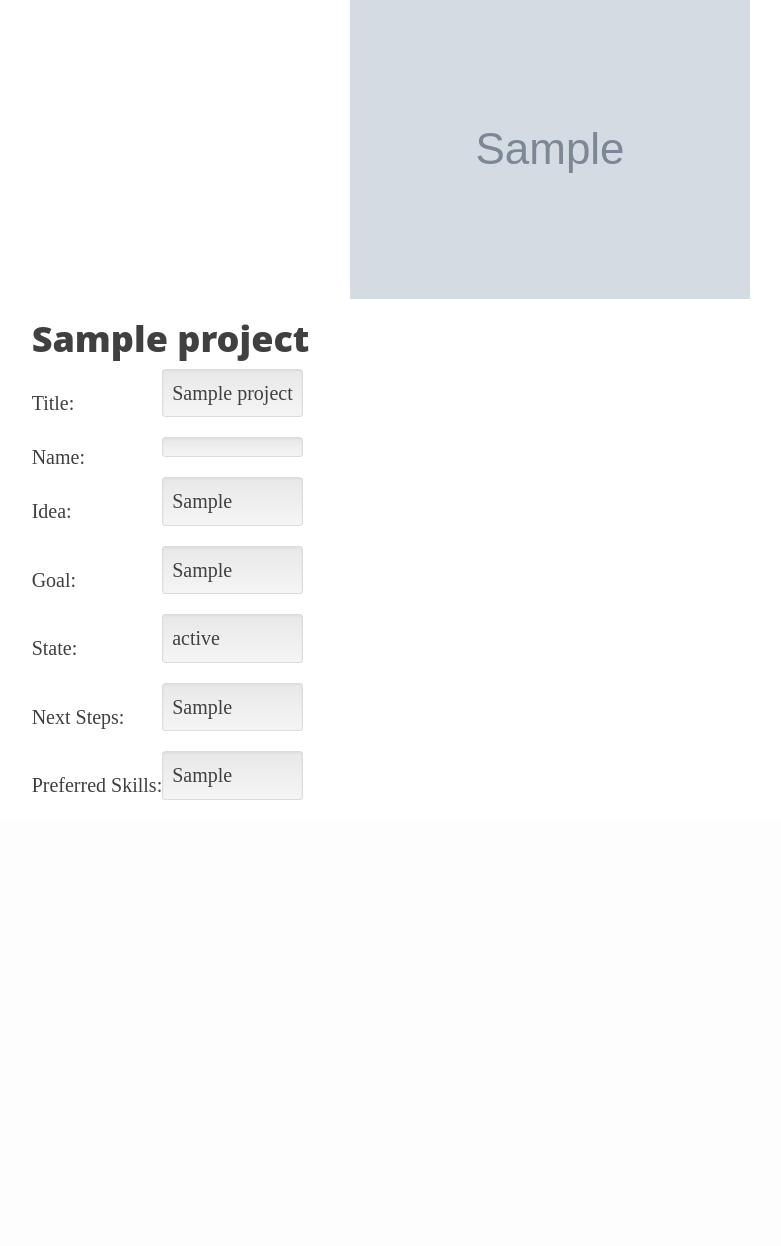
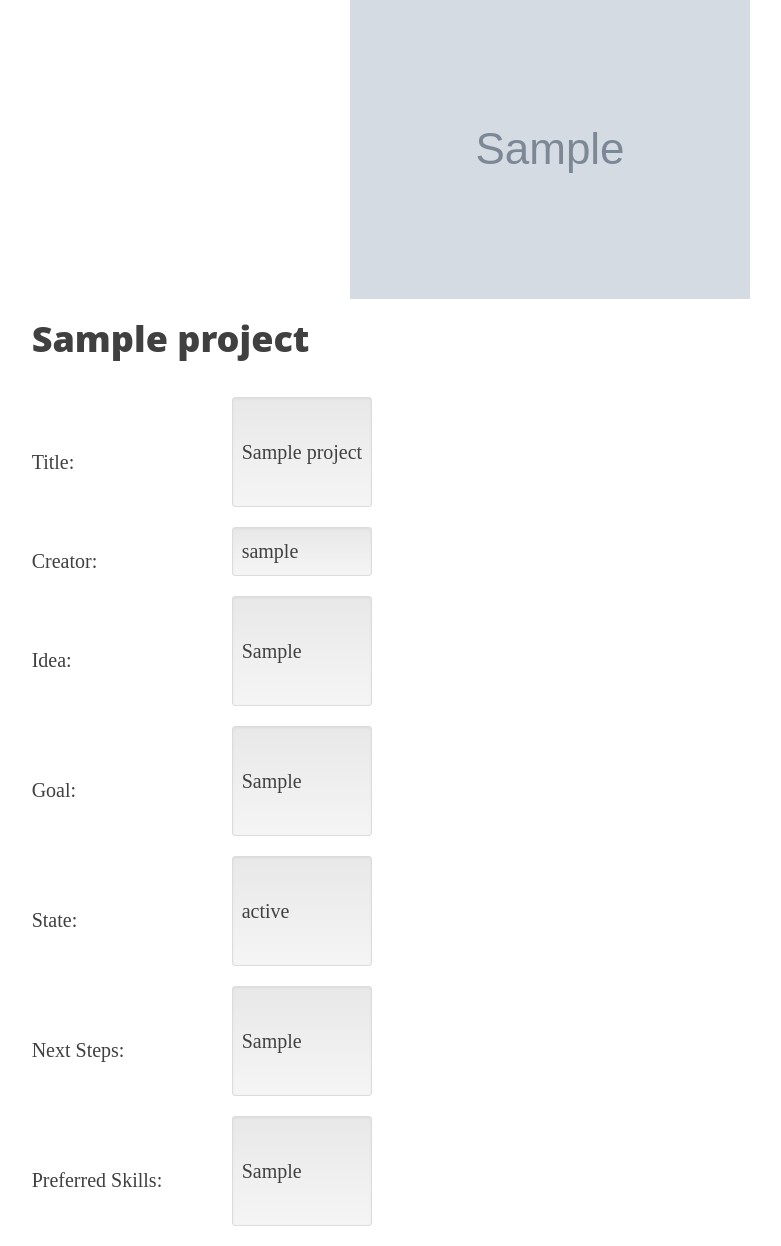
Before and after one commit to Toasterson/projectwe, a Django app: page /project/1 in a window 1280 px wide. Shown: the part 143-1389 px from the top of the page, without its empty margins (90-871 px from the left). Before the commit the page ends 943 px from the top, so only its background shows below. Run offline with Django 3.2, Linux system fonts and the light colour scheme; tables that the repository leaves empty hold one stand-in row (values such as "Sample post"); grey boxes marked "Sample" are stand-in pictures; some libraries are stand-ins or nearby versions.

Commit message:
Fixed: Project Creation and templates. Fixed: Image to Big on List.

```diff
--- a/projectwe/models.py
+++ b/projectwe/models.py
@@ -12,8 +12,8 @@
 class Project(models.Model):
     title = models.CharField(max_length=200)
     slug = AutoSlugField(populate_from='title')
-    members = models.ManyToManyField(User, blank=True, related_name='members')
-    created_by = models.ForeignKey(User, related_name='created_by')
+    members = models.ManyToManyField(BaseUser, blank=True, related_name='project')
+    created_by = models.ForeignKey(BaseUser, related_name='created_by')
     idea = models.TextField(blank=True)
     goal = models.TextField(blank=True)
     state = models.TextField(blank=True)
--- a/projectwe/templates/detail.html
+++ b/projectwe/templates/detail.html
@@ -1,38 +1,41 @@
 {% extends "base.html" %}
 
 {% block content %}
-<div class="col-lg-10 col-md-10 col-lg-offset-1 col-md-offset-1">
-    <img src="{{ object.picture.url }}" id="project_detail_picture">
+<div class="col-lg-10 col-md-10 col-lg-offset-1 col-md-offset-1" xmlns="http://www.w3.org/1999/html">
+    {% if object.picture %}
+        <img src="{{ object.picture.url }}" id="project_detail_picture">
+    {% endif %}
     <h1>{{ object.title }}</h1>
+    </br>
     <table>
         <tbody>
             <tr>
-                <td>Title:</td>
-                <td><div class="well well-sm">{{ project.title }}</div></td>
+                <td width="200">Title:</td>
+                <td><div class="well well-sm">{{ project.title|linebreaks }}</div></td>
             </tr>
             <tr>
-                <td>Name:</td>
-                <td><div class="well well-sm">{{ project.name }}</div></td>
+                <td>Creator:</td>
+                <td><div class="well well-sm">{{ project.created_by }}</div></td>
             </tr>
             <tr>
                 <td>Idea:</td>
-                <td><div class="well well-sm">{{ project.idea }}</div></td>
+                <td><div class="well well-sm">{{ project.idea|linebreaks }}</div></td>
             </tr>
             <tr>
                 <td>Goal:</td>
-                <td><div class="well well-sm">{{ project.goal }}</div></td>
+                <td><div class="well well-sm">{{ project.goal|linebreaks }}</div></td>
             </tr>
             <tr>
                 <td>State:</td>
-                <td><div class="well well-sm">{{ project.state }}</div></td>
+                <td><div class="well well-sm">{{ project.state|linebreaks }}</div></td>
             </tr>
             <tr>
                 <td>Next Steps:</td>
-                <td><div class="well well-sm">{{ project.next_steps }}</div></td>
+                <td><div class="well well-sm">{{ project.next_steps|linebreaks }}</div></td>
             </tr>
             <tr>
                 <td>Preferred Skills:</td>
-                <td><div class="well well-sm">{{ project.preferred_skills }}</div></td>
+                <td><div class="well well-sm">{{ project.preferred_skills|linebreaks }}</div></td>
             </tr>
         </tbody>
     </table>
--- a/projectwe/templates/list.html
+++ b/projectwe/templates/list.html
@@ -8,7 +8,7 @@
                 <div class="panel panel-default">
                     <div class="panel-body">
                         {% if project.picture %}
-                            <img src="{{ project.picture.url }}">
+                            <img src="{{ project.picture.url }}" height="400">
                         {% endif %}
                     </div>
                     <div class="panel-footer">{{ project.title }}</div>
--- a/projectwe/views.py
+++ b/projectwe/views.py
@@ -30,6 +30,6 @@
 
     def form_valid(self, form):
         # Custom Form Post Processing Here
-        form.instance.created_by = User.objects.get(user=self.request.user)
-        form.instance.members.add(User.objects.get(user=self.request.user))
+        form.instance.created_by = self.request.user
+        #form.instance.members.add(User.objects.get(user=self.request.user))
         return super(UploadProjectView, self).form_valid(form)
```
Also changed, not shown: projectwe/tests.py (+4 -3 lines), projectwe/migrations/0001_initial.py.
